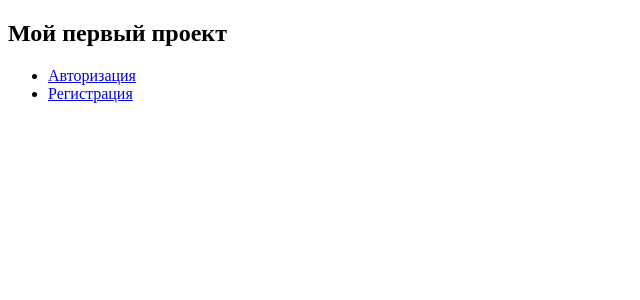
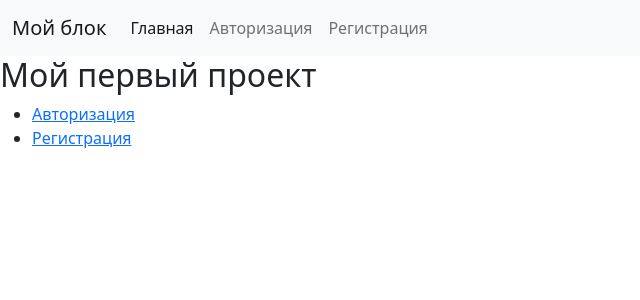
Before and after one commit to Grutazazza/MVC-Project-17, a PHP site: page / in a window 1280 px wide. Shown: the top 300 px of the page, without its empty margins (0-640 px from the left). Run offline with PHP 8.4, Linux system fonts and the light colour scheme.

Commit message:
Version 1.0.6

```diff
--- a/core/Controllers/UserController.php
+++ b/core/Controllers/UserController.php
@@ -17,7 +17,6 @@ class UserController extends BaseController
             return header('Location: ?error_password');
         unset($_POST['password_confirmed']);
         $user = new User();
-        return $user->get();
         $findUser = $user->create($_POST);
         return var_dump($findUser);
     }
--- a/views/header.php
+++ b/views/header.php
@@ -7,6 +7,8 @@
     <meta http-equiv="X-UA-Compatible" content="ie=edge">
     <title><?= (isset($title) ? $title : 'Главная страница') ?></title>
     <?php
+    $css[] = 'bootstrap.css';
+    $javascript[]=['src'=>'bootstrap.js'];
         if(isset($css))
             foreach($css as $item)
                 echo "<link rel='stylesheet' href='/assets/css/{$item}'>";
@@ -16,3 +18,30 @@
     ?>
 </head>
 <body>
+<nav class="navbar navbar-expand-lg navbar-light bg-light">
+    <div class="container-fluid">
+        <a class="navbar-brand" href="#">Мой блок</a>
+        <button class="navbar-toggler" type="button"
+                data-bs-toggle="collapse" data-bs-target="#navbarSupportedContent"
+                aria-controls="navbarSupportedContent" aria-expanded="false"
+                aria-label="Toggle navigation">
+            <span class="navbar-toggler-icon"></span>
+        </button>
+        <div class="collapse navbar-collapse" id="navbarSupportedContent">
+            <ul class="navbar-nav me-auto mb-2 mb-lg-0">
+                <li class="nav-item">
+                    <a class="nav-link active" aria-current="page" href="#">Главная</a>
+                </li>
+                <li class="nav-item">
+                    <a class="nav-link" href="/login">Авторизация</a>
+                </li>
+                <li class="nav-item dropdown">
+                    <a class="nav-link" href="/register">
+                        Регистрация
+                    </a>
+                </li>
+            </ul>
+        </div>
+    </div>
+</nav>
+</body>
```
